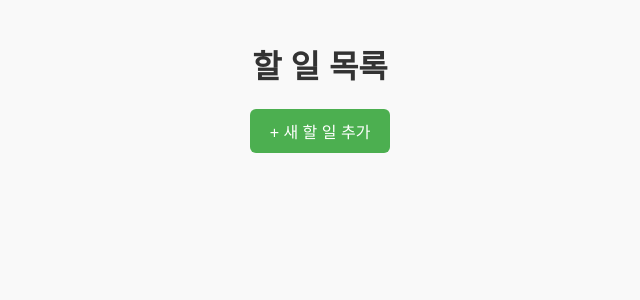
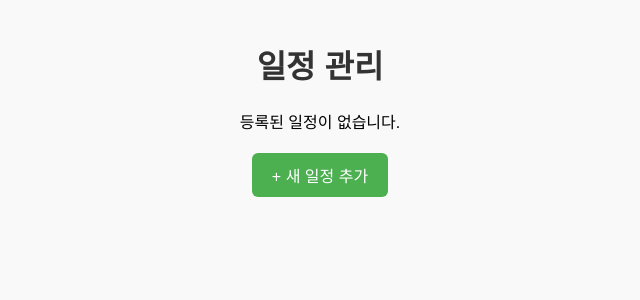
Before and after one commit to parkgunu/schedule_web, a Flask app: template templates/index.html in a window 1280 px wide. Shown: the top 300 px of the page, without its empty margins (320-960 px from the left). Run offline with Flask 3, Linux system fonts and the light colour scheme; the template is opened without the code that fills it, so the values that code supplies are empty.

Commit message:
Fix: Restore title and display tasks properly on main page

```diff
--- a/templates/index.html
+++ b/templates/index.html
@@ -3,7 +3,7 @@
 <head>
   <meta charset="UTF-8">
   <meta name="viewport" content="width=device-width, initial-scale=1.0">
-  <title>할 일 목록</title>
+  <title>일정 관리</title>
   <style>
     body {
       font-family: sans-serif;
@@ -79,11 +79,13 @@
   </style>
 </head>
 <body>
-  <h1>할 일 목록</h1>
+  <h1>일정 관리</h1>
 
+  {% if tasks %}
     {% for task in tasks %}
     <div class="task">
       <h3>{{ task[1] }}</h3>
+      <p>내용: {{ task[2] }}</p>
       <p>작성자: {{ task[3] }}</p>
       <p>날짜: {{ task[4] }}</p>
       <p>상태: {{ task[5] }}</p>
@@ -96,9 +98,12 @@
       </div>
     </div>
     {% endfor %}
+  {% else %}
+    <p style="text-align: center;">등록된 일정이 없습니다.</p>
+  {% endif %}
 
   <div class="nav">
-    <a href="/add">+ 새 할 일 추가</a>
+    <a href="/add">+ 새 일정 추가</a>
   </div>
 </body>
 </html>
```
Lines whose indentation alone changed are shown as unchanged.
